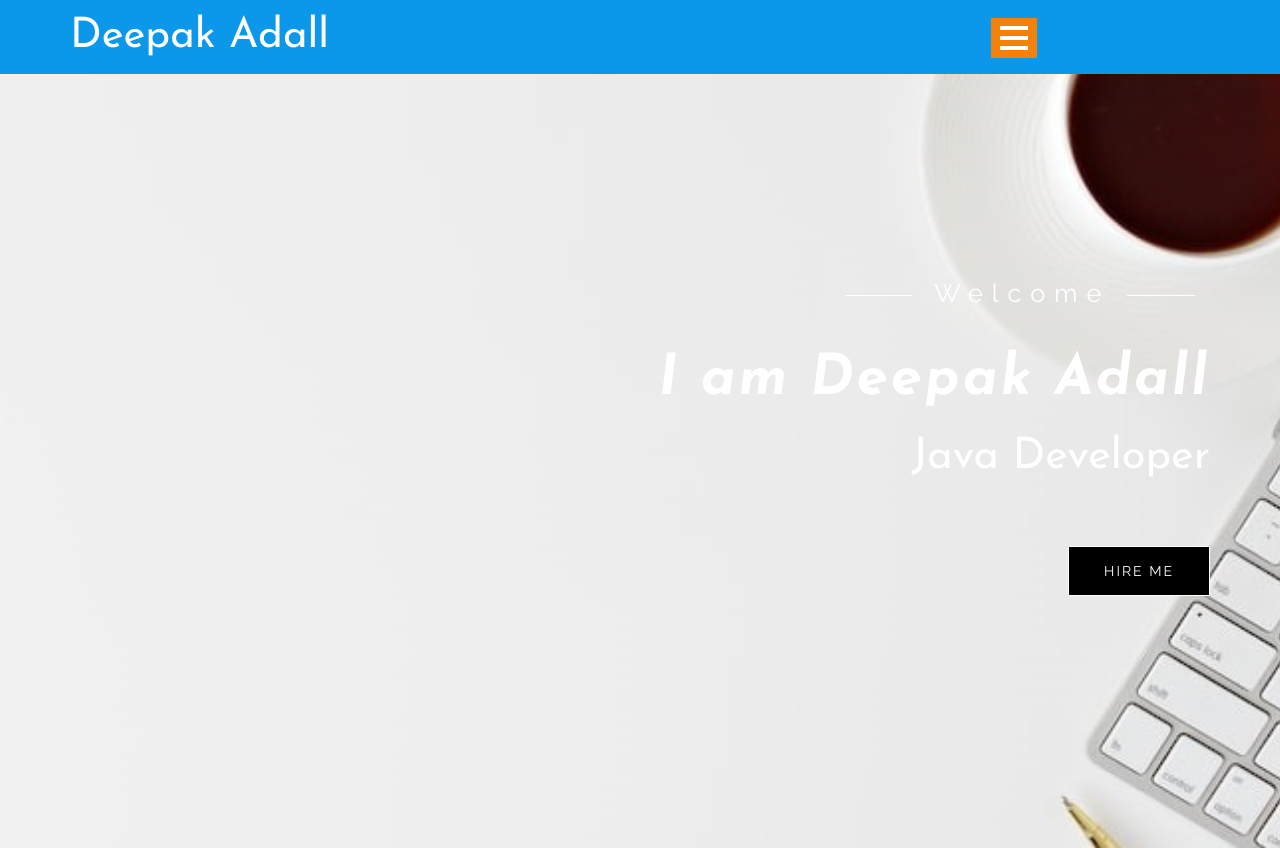
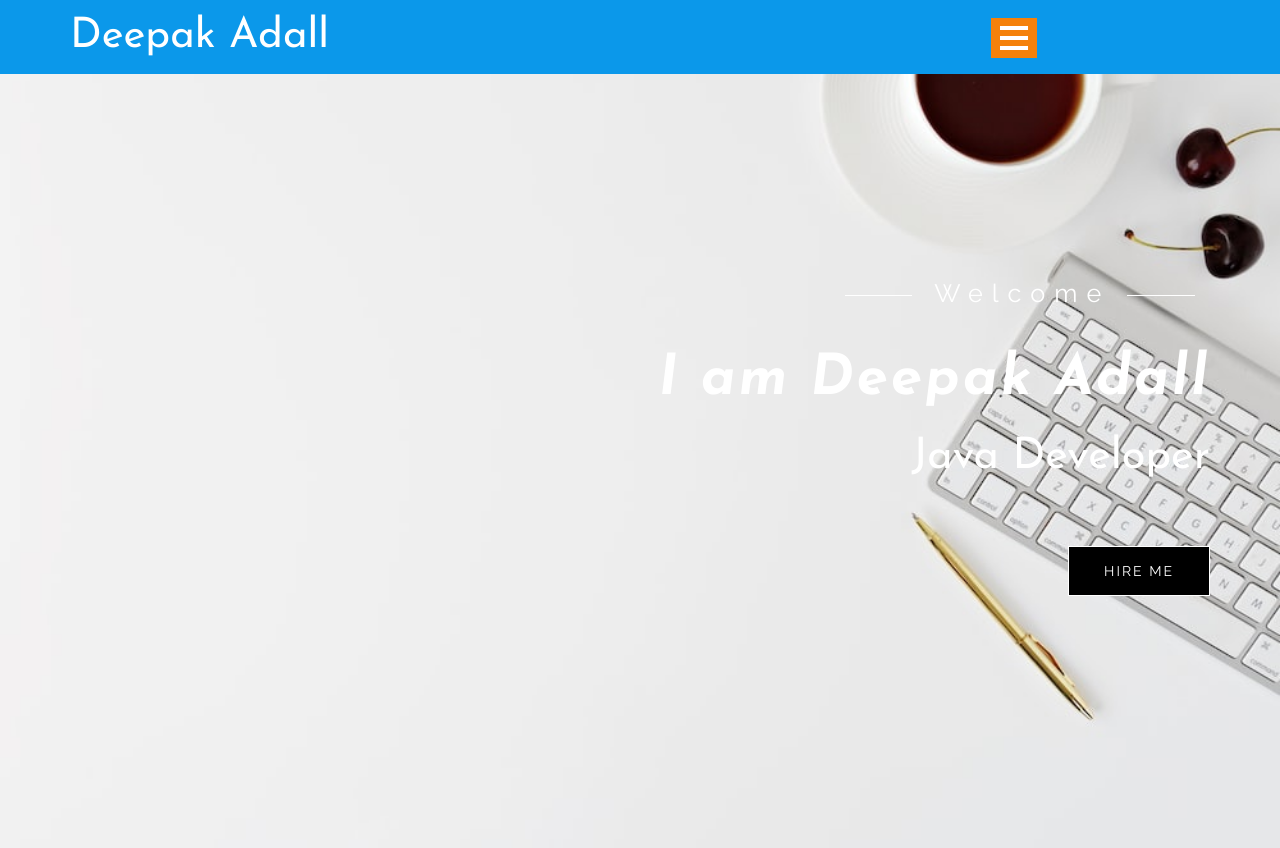
Before and after one commit to DipakAdall/portfolio3, a plain HTML site: page index.html in a window 1280 px wide. Shown: the top 848 px of the page. Drawn offline with nearby package versions, Linux system fonts and the light colour scheme; a script that the page names is missing.

Commit message:
Update style.css

```diff
--- a/css/style.css
+++ b/css/style.css
@@ -33,7 +33,7 @@ body a:hover{
 }
 /*-- banner --*/
 .banner {
-    background:url(../images/b1.jpg)no-repeat center 0px;
+    background:url(../images/1.jpg)no-repeat center 0px;
     background-size:cover;
 	position: relative;
 }
```
